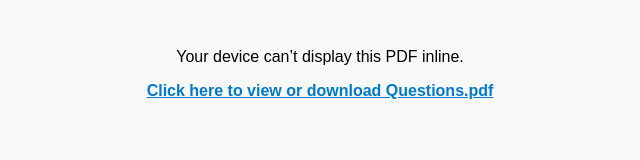
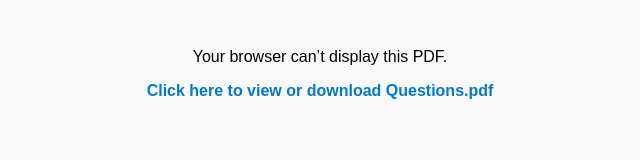
Before and after one commit to MikeTaylor531425/Pilot, a plain HTML site: page pdf-viewer.html in a window 1280 px wide. Shown: the full height of the page, 320-960 px from the left. Drawn offline with Linux system fonts and the light colour scheme.

Commit message:
Update pdf-viewer.html

```diff
--- a/pdf-viewer.html
+++ b/pdf-viewer.html
@@ -9,17 +9,12 @@
       margin: 0;
       padding: 0;
       height: 100%;
-      width: 100%;
       background: #f9f9f9;
-      font-family: sans-serif;
     }
 
-    .pdf-wrapper {
+    .pdf-container {
+      width: 100vw;
       height: 100vh;
-      width: 100vw;
-      display: flex;
-      justify-content: center;
-      align-items: center;
     }
 
     object {
@@ -29,22 +24,27 @@
     }
 
     .fallback {
+      padding: 2rem;
       text-align: center;
-      padding: 2em;
+      font-family: sans-serif;
     }
 
     .fallback a {
       color: #007acc;
+      font-weight: bold;
+      text-decoration: none;
+    }
+
+    .fallback a:hover {
       text-decoration: underline;
-      font-weight: bold;
     }
   </style>
 </head>
 <body>
-  <div class="pdf-wrapper">
+  <div class="pdf-container">
     <object data="Questions.pdf" type="application/pdf">
       <div class="fallback">
-        <p>Your device can’t display this PDF inline.</p>
+        <p>Your browser can’t display this PDF.</p>
         <p>
           <a href="Questions.pdf" target="_blank" rel="noopener">
             Click here to view or download Questions.pdf
```
